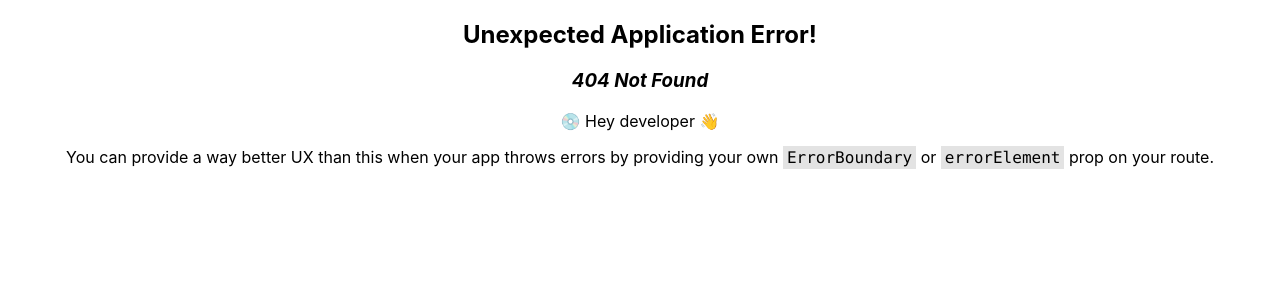
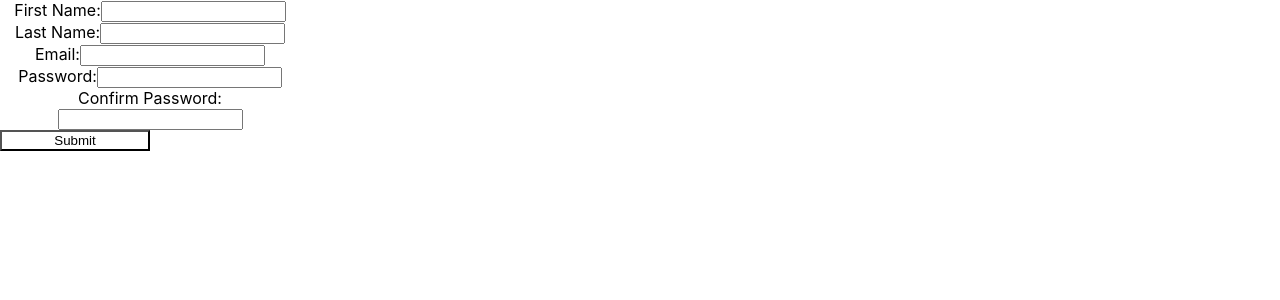
Before and after one commit to pratikkakani080/evening-react-batch, a React (Create React App) app: page /register in a window 1280 px wide. Before the commit this address had no page. Shown: the top 300 px of the page. Built offline with nearby package versions, Linux system fonts and the light colour scheme.

Commit message:
add(in progress): form functionality

```diff
--- a/src/App.js
+++ b/src/App.js
@@ -5,8 +5,8 @@ import OldRouting from "./common/components/layout/routing/oldRouting";
 function App() {
   return (
     <div className="App">
-      {/* <OldRouting /> */}
-      <NewRouting />
+      <OldRouting />
+      {/* <NewRouting /> */}
     </div>
   );
 }
--- a/src/common/components/button/index.js
+++ b/src/common/components/button/index.js
@@ -10,7 +10,7 @@ function Button(props) {
   const local = "test";
   return (
     <button
-      style={{ backgroundColor: props["color"] }}
+      style={{ backgroundColor: props["color"], width: "150px" }}
       className={props.className || "button-bgcolor"}
       onClick={props.onClick}
     >
--- a/src/common/components/input/index.js
+++ b/src/common/components/input/index.js
@@ -1,7 +1,12 @@
 import React from "react";
 
-function Input() {
-  return <input type="text"></input>;
+function Input({ type, name, onChange, value, inputLabel }) {
+  return (
+    <div>
+      <label htmlFor={name}>{inputLabel}</label>
+      <input type={type} name={name} onChange={onChange} value={value} />
+    </div>
+  );
 }
 
 export default Input;
--- a/src/common/components/layout/routing/oldRouting.js
+++ b/src/common/components/layout/routing/oldRouting.js
@@ -7,6 +7,7 @@ import Login from "../../../../modules/login";
 import Analytics from "../../../../modules/dashboard/analytics";
 import BlogDetails from "../../../../modules/blog/blogDetails";
 import Blog from "../../../../modules/blog";
+import Register from "../../../../modules/register";
 
 function OldRouting() {
   return (
@@ -20,6 +21,7 @@ function OldRouting() {
           <Route path="/blogdetails/:id" element={<BlogDetails />} />
         </Route>
         <Route path="/login" element={<Login />} />
+        <Route path="/register" element={<Register />} />
       </Routes>
     </BrowserRouter>
   );
--- /dev/null
+++ b/src/common/utils/storage.js
@@ -0,0 +1,6 @@
+
+// localStorage.setItem()
+
+// localStorage.getItem()
+
+// localStorage.clear()
--- a/src/modules/blog/blogDetails.js
+++ b/src/modules/blog/blogDetails.js
@@ -1,9 +1,11 @@
 import React, { useEffect, useState } from "react";
-import { useParams } from "react-router-dom";
+import { useParams, useSearchParams } from "react-router-dom";
 import { blogData } from ".";
 
 function BlogDetails() {
   const params = useParams();
+  const [queryParam] = useSearchParams();
+  const blogId = queryParam.get("blogId");
   const [selectedBlog, setSelectedBlog] = useState({});
 
   useEffect(() => {
--- a/src/modules/blog/index.js
+++ b/src/modules/blog/index.js
@@ -19,7 +19,7 @@ export const blogData = [
 function Blog() {
   const navigate = useNavigate();
   const handleClick = (blog) => {
-    navigate(`/blogdetails/${blog.id}`);
+    navigate(`/blogdetails/${blog.id}?blogId=${blog.id}`);
   };
   return (
     <div>
--- /dev/null
+++ b/src/modules/register/index.js
@@ -0,0 +1,61 @@
+import React, { useState } from "react";
+import Input from "../../common/components/input";
+import Button from "../../common/components/button";
+
+function Register() {
+  const [fName, setFName] = useState("");
+  const [lName, setLName] = useState("");
+  const [email, setEmail] = useState("");
+  const [password, setPassword] = useState("");
+  const [confirmPassword, setConfirmPassword] = useState();
+  console.log("**", fName, lName, email, password, confirmPassword);
+
+  const handleOnClick = () => {
+    const body = { fName, lName, email, password, confirmPassword };
+    // localStorage.setItem()
+  };
+
+  return (
+    <div
+      style={{
+        display: "flex",
+        flexDirection: "column",
+        width: "300px",
+      }}
+    >
+      <Input
+        inputLabel={"First Name:"}
+        type={"text"}
+        name={"fName"}
+        onChange={(ev) => setFName(ev.target.value)}
+      />
+      <Input
+        inputLabel={"Last Name:"}
+        type={"text"}
+        name={"lName"}
+        onChange={(ev) => setLName(ev.target.value)}
+      />
+      <Input
+        inputLabel={"Email:"}
+        type={"email"}
+        name={"email"}
+        onChange={(ev) => setEmail(ev.target.value)}
+      />
+      <Input
+        inputLabel={"Password:"}
+        type={"password"}
+        name={"password"}
+        onChange={(ev) => setPassword(ev.target.value)}
+      />
+      <Input
+        inputLabel={"Confirm Password:"}
+        type={"password"}
+        name={"confirmPassword"}
+        onChange={(ev) => setConfirmPassword(ev.target.value)}
+      />
+      <Button buttonName={"Submit"} color={"white"} onClick={handleOnClick} />
+    </div>
+  );
+}
+
+export default Register;
```
